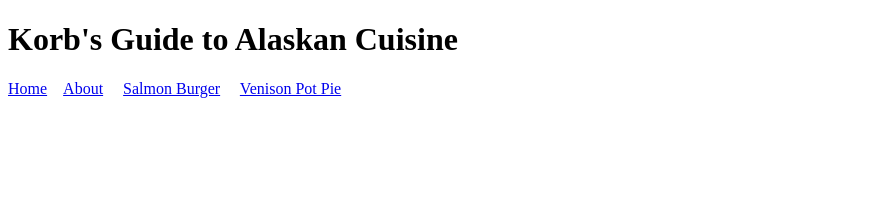
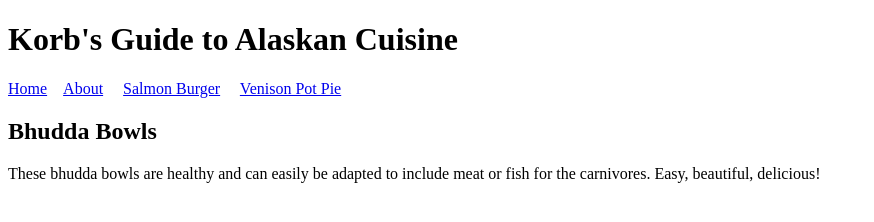
Before and after one commit to kirbykarpan/Recipes, a plain HTML site: page bowl.html in a window 1280 px wide. Shown: the whole page, without its empty margins (0-874 px from the left). Drawn offline with Linux system fonts and the light colour scheme.

Commit message:
Add title and recipe description

```diff
--- a/bowl.html
+++ b/bowl.html
@@ -7,5 +7,7 @@
     <body>
         <h1>Korb's Guide to Alaskan Cuisine</h1>
         <p> <a href = index.html>Home</a>&nbsp;&nbsp;&nbsp;&nbsp;<a href = about.html>About</a>&nbsp;&nbsp;&nbsp;&nbsp; <a href = burger.html>Salmon Burger</a>&nbsp;&nbsp;&nbsp;&nbsp; <a href = pie.html>Venison Pot Pie</a></p>
+        <p> <h2>Bhudda Bowls</h2></p>
+        <p>These bhudda bowls are healthy and can easily be adapted to include meat or fish for the carnivores. Easy, beautiful, delicious!</p>
     </body>
 </html>
```
